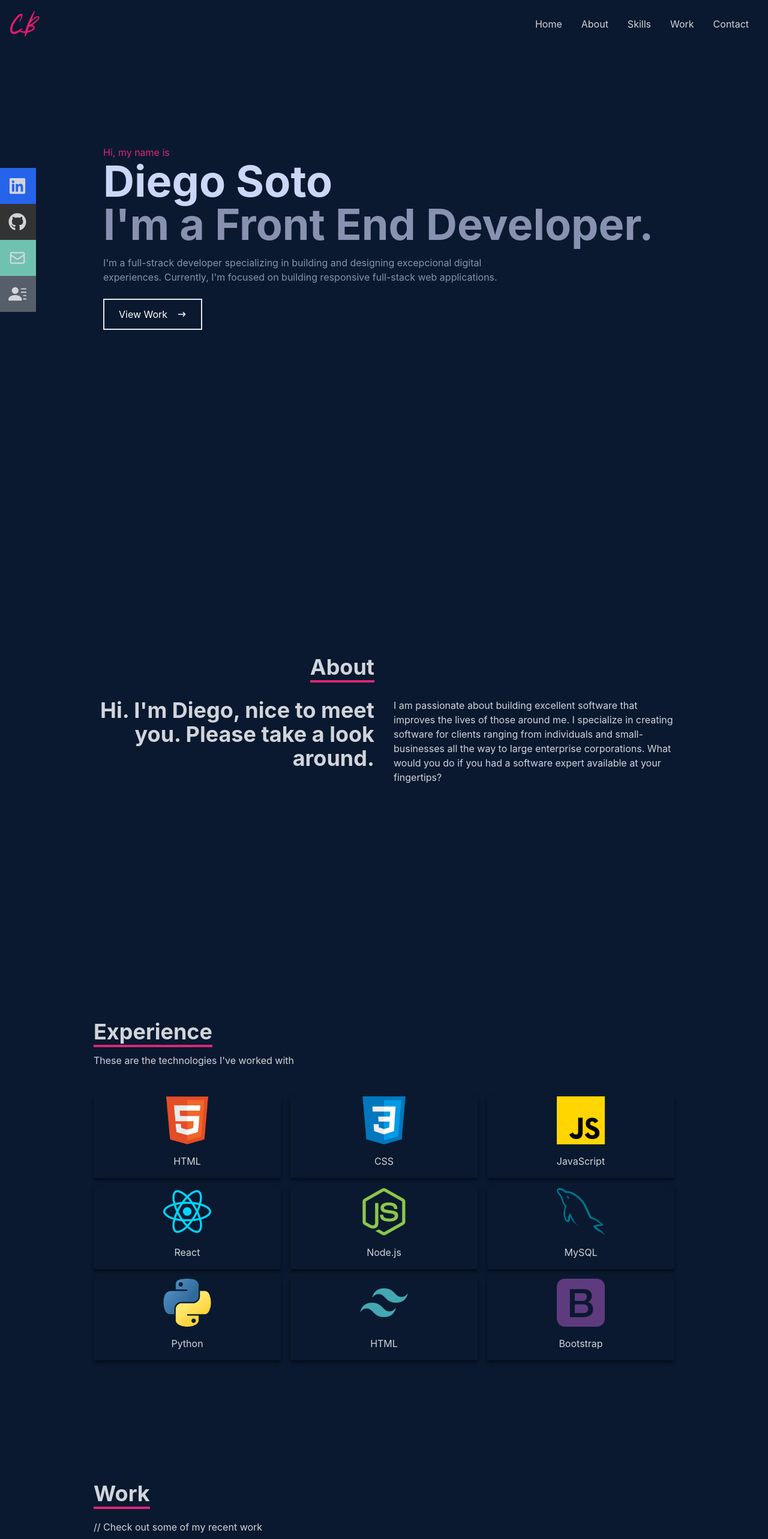
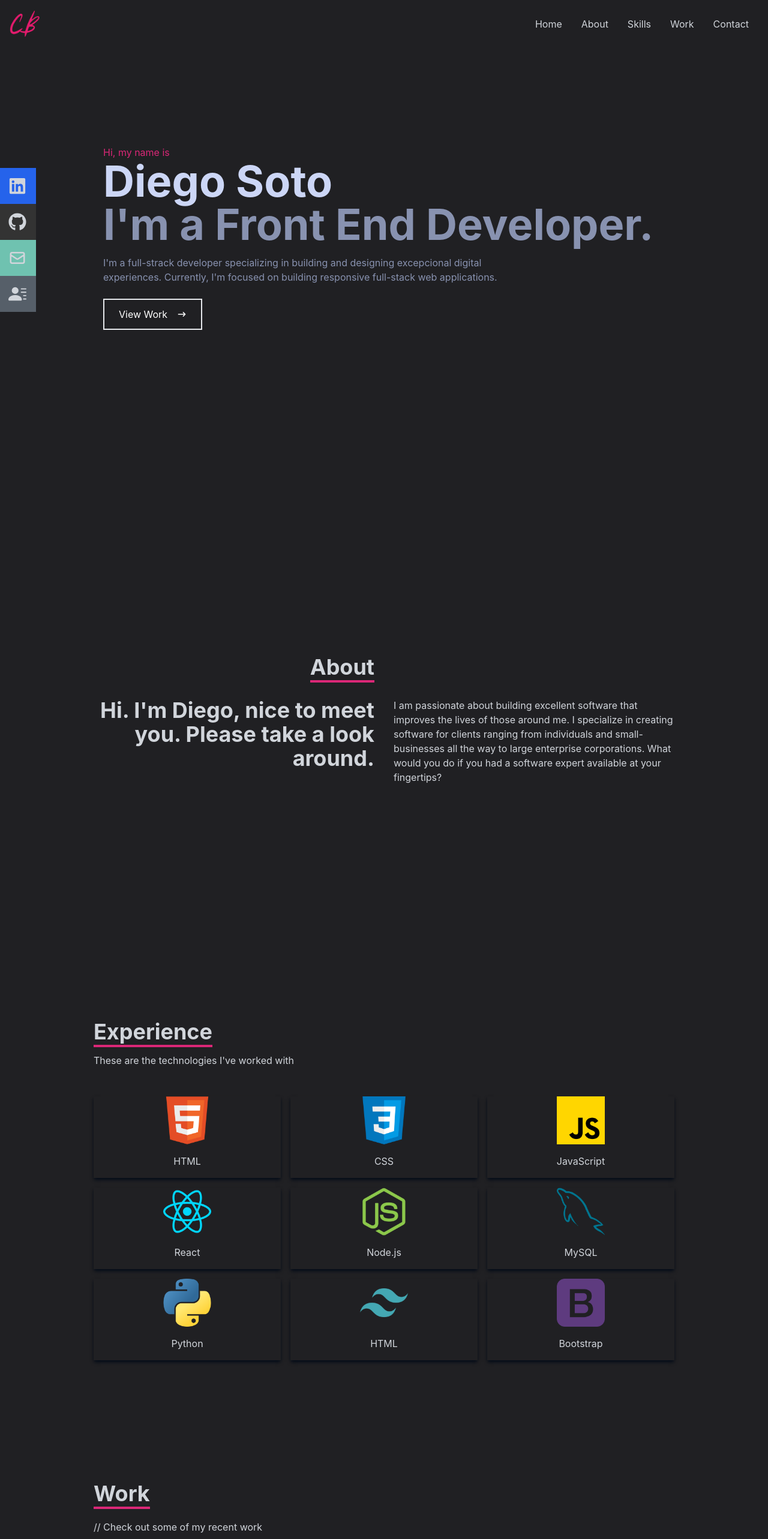
Before and after one commit to disotocastro/portfolio-react, a React (Create React App) app: page / in a window 1280 px wide. Shown: the top 2566 px of the page at 60% size. Built offline with nearby package versions, Linux system fonts and the light colour scheme; the HTML template or start-up script is replaced by a standard one.

Commit message:
ADD: New Color

```diff
--- a/src/components/About.jsx
+++ b/src/components/About.jsx
@@ -2,7 +2,7 @@ import React from 'react';
 
 const About = () => {
   return (
-    <div name='about' className='w-full h-screen bg-[#0a192f] text-gray-300'>
+    <div name='about' className='w-full h-screen bg-[#202023] text-gray-300'>
 
       <div className='flex flex-col justify-center items-center w-full h-full'>
 
--- a/src/components/Contact.jsx
+++ b/src/components/Contact.jsx
@@ -2,7 +2,7 @@ import React from 'react'
 
 const Contact = () => {
   return (
-    <div name='contact' className='w-full h-screen bg-[#0a192f] flex justify-center items-center p-4'>
+    <div name='contact' className='w-full h-screen bg-[#202023] flex justify-center items-center p-4'>
       <form method='POST' action="https://getform.io/f/8057ab11-201a-4bcb-b3e7-27a9ee83971c" className='flex flex-col max-w-[600px] w-full'>
         <div className='pb-8'>
           <p className='text-4xl font-bold inline border-b-4 border-pink-600 text-gray-300'>Contact</p>
--- a/src/components/Home.jsx
+++ b/src/components/Home.jsx
@@ -3,7 +3,7 @@ import { HiArrowNarrowRight } from 'react-icons/hi'
 
 const Home = () => {
   return (
-    <div name='home' className='w-full h-screen bg-[#0a192f]'>
+    <div name='home' className='w-full h-screen bg-[#202023]'>
       {/* Container */}
       <div className="max-w-[1000px] mx-auto px-8 flex flex-col justify-center h-full" >
         <p className='text-pink-600'>Hi, my name is</p>
--- a/src/components/Navbar.jsx
+++ b/src/components/Navbar.jsx
@@ -20,7 +20,7 @@ const Navbar = () => {
   }
 
   return (
-    <div className='fixed w-full h-[80px] flex justify-between items-center px-4 bg-[#0a192f] text-gray-300'>
+    <div className='fixed w-full h-[80px] flex justify-between items-center px-4 bg-[#202023] text-gray-300'>
 
       <div>
         <img src={logo} alt="logo" style={{ width: '50px' }} />
--- a/src/components/Skills.jsx
+++ b/src/components/Skills.jsx
@@ -12,7 +12,7 @@ import Bootstrap from '../assets/bootstrap.png';
 
 const Skills = () => {
   return (
-    <div name='skills' className='w-full h-screen bg-[#0a192f] text-gray-300' >
+    <div name='skills' className='w-full h-screen bg-[#202023] text-gray-300' >
       {/* Container */}
       <div className='max-w-[1000px] mx-auto p-4 flex flex-col justify-center w-full h-full'>
 
--- a/src/components/Work.jsx
+++ b/src/components/Work.jsx
@@ -9,7 +9,7 @@ const Work = () => {
   //setProject(data);
 
   return (
-    <div name='work' className='w-full md:h-screen text-gray-300 bg-[#0a192f]'>
+    <div name='work' className='w-full md:h-screen text-gray-300 bg-[#202023]'>
       <div className='max-w-[1000px] mx-auto p-4 flex flex-col justify-center w-full h-full'>
         <div className='pb-8'>
           <p className='text-4xl font-bold inline border-b-4 text-gray-300 border-pink-600'>
```
